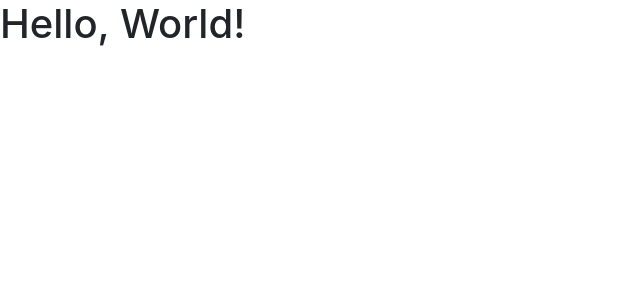
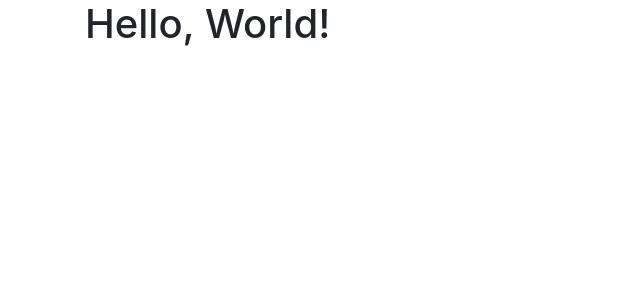
Before and after one commit to federico-r-figueredo/vidly-client, a React app: page / in a window 1280 px wide. Shown: the top 300 px of the page, without its empty margins (0-640 px from the left). Built offline with nearby package versions, Linux system fonts and the light colour scheme.

Commit message:
Add App component

```diff
--- /dev/null
+++ b/src/App.jsx
@@ -0,0 +1,14 @@
+import React, { Component, Fragment } from 'react';
+
+class App extends Component {
+    state = {};
+    render() {
+        return (
+            <main role='main' className='container'>
+                <h1>Hello, World!</h1>
+            </main>
+        );
+    }
+}
+
+export default App;
--- a/src/index.js
+++ b/src/index.js
@@ -1,5 +1,7 @@
 import React from 'react';
 import ReactDOM from 'react-dom';
 import 'bootstrap/dist/css/bootstrap.css';
+import 'font-awesome/css/font-awesome.css';
+import App from './App';
 
-ReactDOM.render(<h1>Hello, World!</h1>, document.getElementById('root'));
+ReactDOM.render(<App />, document.getElementById('root'));
```
